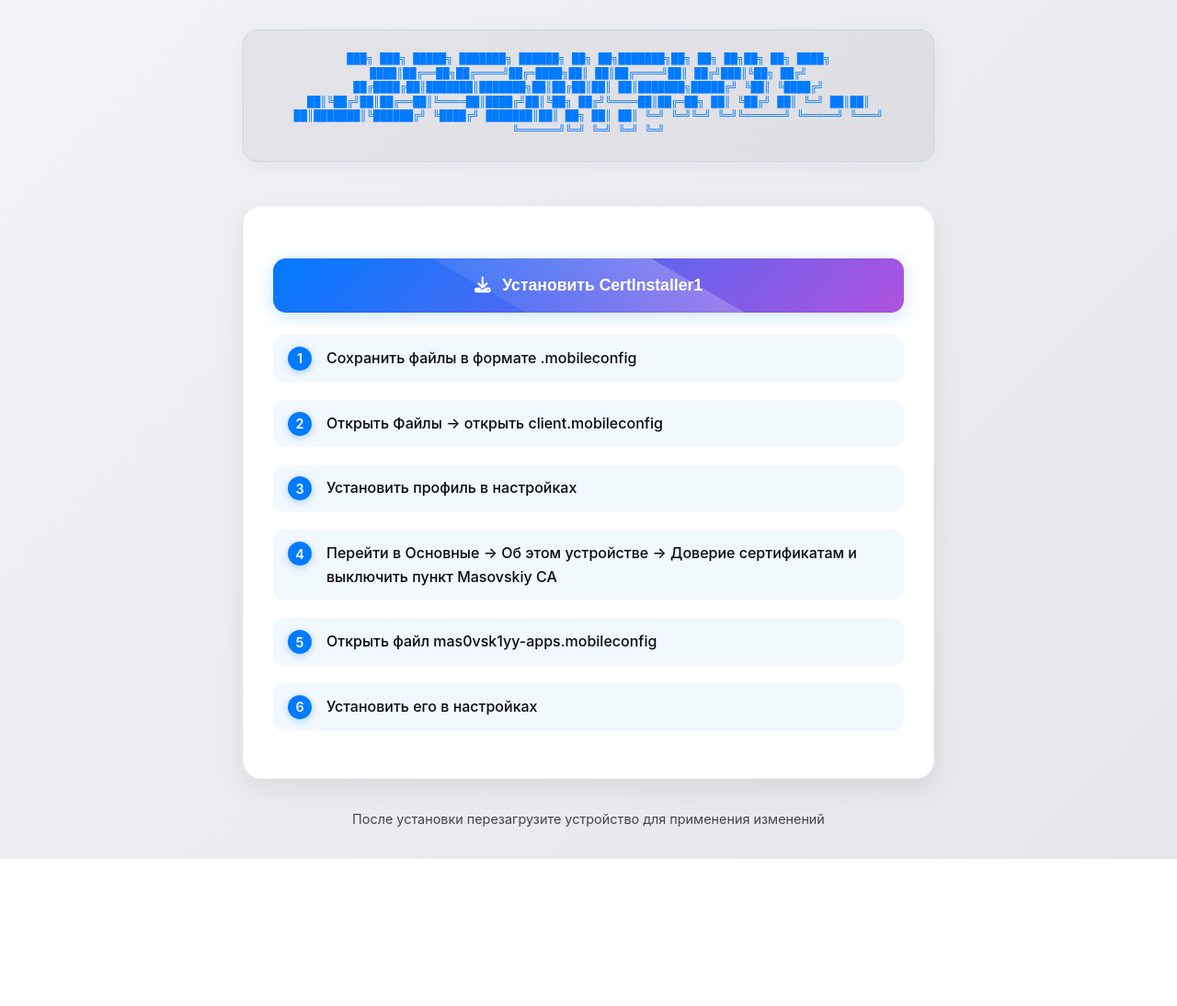
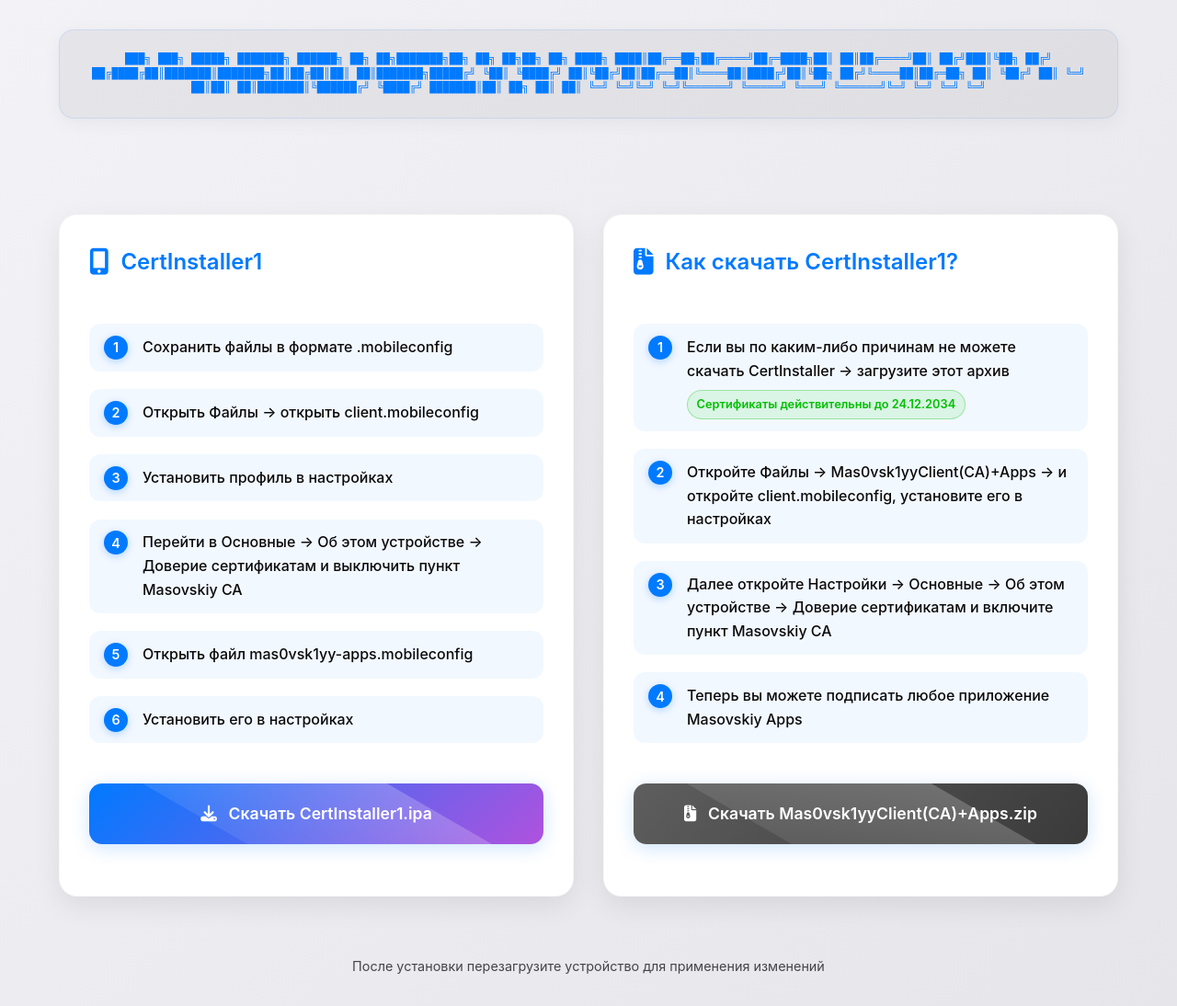
Before and after one commit to masovskiy/default, a plain HTML site: page index.html in a window 1280 px wide. Shown: the whole page at 92% size. Before the commit the page ends 934 px from the top, so only its background shows below. Drawn offline with Linux system fonts and the light colour scheme; a web font is replaced by a local one.

Commit message:
Update index.html

```diff
--- a/index.html
+++ b/index.html
@@ -47,9 +47,18 @@
         }
 
         .container {
-            max-width: 800px;
+            max-width: 1200px;
             margin: 0 auto;
             padding: 2rem 1.5rem;
+            display: grid;
+            grid-template-columns: 1fr;
+            gap: 2rem;
+        }
+
+        @media (min-width: 992px) {
+            .container {
+                grid-template-columns: 1fr 1fr;
+            }
         }
 
         /* Анимированный хакерский заголовок */
@@ -57,6 +66,7 @@
             text-align: center;
             margin-bottom: 3rem;
             animation: fadeIn 0.8s ease-out;
+            grid-column: 1 / -1;
         }
 
         .ascii-art {
@@ -98,15 +108,17 @@
             letter-spacing: -0.5px;
         }
 
-        /* Карточка с инструкцией */
+        /* Карточки */
         .card {
             background: var(--white);
             border-radius: 20px;
             padding: 2rem;
-            margin-bottom: 2rem;
             box-shadow: 0 10px 30px rgba(0, 0, 0, 0.08);
             transition: transform 0.3s, box-shadow 0.3s;
             border: 1px solid rgba(0, 0, 0, 0.03);
+            height: 100%;
+            display: flex;
+            flex-direction: column;
         }
 
         .card:hover {
@@ -114,15 +126,28 @@
             box-shadow: 0 15px 40px rgba(0, 122, 255, 0.15);
         }
 
-        /* Кнопка установки */
-        .install-btn {
+        .card-title {
+            font-size: 1.5rem;
+            font-weight: 600;
+            margin-bottom: 1.5rem;
+            color: var(--primary);
+            display: flex;
+            align-items: center;
+            gap: 0.8rem;
+        }
+
+        .card-title i {
+            font-size: 1.8rem;
+        }
+
+        /* Кнопки */
+        .btn {
             display: flex;
             align-items: center;
             justify-content: center;
             gap: 0.8rem;
             width: 100%;
             padding: 1.2rem;
-            background: linear-gradient(135deg, var(--primary), var(--purple));
             color: var(--white);
             border: none;
             border-radius: 14px;
@@ -134,9 +159,19 @@
             transition: all 0.3s ease;
             position: relative;
             overflow: hidden;
+            text-decoration: none;
+            text-align: center;
         }
 
-        .install-btn::after {
+        .btn.primary {
+            background: linear-gradient(135deg, var(--primary), var(--purple));
+        }
+
+        .btn.secondary {
+            background: linear-gradient(135deg, #5e5e5e, #3a3a3a);
+        }
+
+        .btn::after {
             content: '';
             position: absolute;
             top: -50%;
@@ -152,22 +187,23 @@
             transition: all 0.5s ease;
         }
 
-        .install-btn:hover {
+        .btn:hover {
             transform: translateY(-2px);
             box-shadow: 0 8px 25px rgba(0, 122, 255, 0.3);
         }
 
-        .install-btn:hover::after {
+        .btn:hover::after {
             left: 100%;
         }
 
-        .install-btn:active {
+        .btn:active {
             transform: translateY(0);
         }
 
         /* Список инструкций */
         .instructions {
             margin-top: 1.5rem;
+            flex: 1;
         }
 
         .step {
@@ -214,6 +250,7 @@
             margin-top: 2rem;
             opacity: 0.8;
             animation: fadeIn 1.2s ease-out;
+            grid-column: 1 / -1;
         }
 
         /* Анимации */
@@ -249,8 +286,21 @@
         }
 
         /* Эффекты для кнопки при нажатии */
-        .install-btn:active {
+        .btn:active {
             animation: pulse 0.4s ease;
+        }
+
+        /* Бейдж срока действия */
+        .badge {
+            display: inline-block;
+            background: rgba(0, 200, 0, 0.1);
+            color: #00c000;
+            padding: 0.3rem 0.6rem;
+            border-radius: 50px;
+            font-size: 0.8rem;
+            font-weight: 600;
+            margin-top: 0.5rem;
+            border: 1px solid rgba(0, 200, 0, 0.3);
         }
     </style>
 </head>
@@ -258,23 +308,18 @@
     <div class="container">
         <header class="header">
             <div class="ascii-art">
-
 ███╗   ███╗ █████╗ ███████╗ ██████╗ ██╗   ██╗███████╗██╗  ██╗ ██╗██╗   ██╗
 ████╗ ████║██╔══██╗██╔════╝██╔═████╗██║   ██║██╔════╝██║ ██╔╝███║╚██╗ ██╔╝
 ██╔████╔██║███████║███████╗██║██╔██║██║   ██║███████╗█████╔╝ ╚██║ ╚████╔╝
 ██║╚██╔╝██║██╔══██║╚════██║████╔╝██║╚██╗ ██╔╝╚════██║██╔═██╗  ██║  ╚██╔╝
 ██║ ╚═╝ ██║██║  ██║███████║╚██████╔╝ ╚████╔╝ ███████║██║  ██╗ ██║   ██║
 ╚═╝     ╚═╝╚═╝  ╚═╝╚══════╝ ╚═════╝   ╚═══╝  ╚══════╝╚═╝  ╚═╝ ╚═╝   ╚═╝
-
             </div>
         </header>
 
-        <main>
+        <!-- Основная карточка с CertInstaller -->
         <div class="card">
-                <button class="install-btn" id="installButton">
-                    <i class="fas fa-download"></i>
-                    <span>Установить CertInstaller1</span>
-                </button>
+            <h2 class="card-title"><i class="fas fa-mobile-alt"></i>CertInstaller1</h2>
 
             <div class="instructions">
                 <div class="step">
@@ -302,12 +347,48 @@
                     <div class="step-text">Установить его в настройках</div>
                 </div>
             </div>
+
+            <a href="https://github.com/masovskiy/default/releases/download/v0.1-firstbeta/CertInstaller1.ipa" class="btn primary" id="downloadCertInstaller">
+                <i class="fas fa-download"></i>
+                Скачать CertInstaller1.ipa
+            </a>
+        </div>
+
+        <!-- Карточка с альтернативным скачиванием -->
+        <div class="card">
+            <h2 class="card-title"><i class="fas fa-file-archive"></i>Как скачать CertInstaller1?</h2>
+
+            <div class="instructions">
+                <div class="step">
+                    <div class="step-number">1</div>
+                    <div class="step-text">
+                        Если вы по каким-либо причинам не можете скачать CertInstaller -> загрузите этот архив
+                        <div class="badge">Сертификаты действительны до 24.12.2034</div>
+                    </div>
+                </div>
+                <div class="step">
+                    <div class="step-number">2</div>
+                    <div class="step-text">Откройте Файлы → Mas0vsk1yyClient(CA)+Apps → и откройте client.mobileconfig, установите его в настройках</div>
+                </div>
+                <div class="step">
+                    <div class="step-number">3</div>
+                    <div class="step-text">Далее откройте Настройки → Основные → Об этом устройстве → Доверие сертификатам и включите пункт Masovskiy CA</div>
+                </div>
+                <div class="step">
+                    <div class="step-number">4</div>
+                    <div class="step-text">Теперь вы можете подписать любое приложение Masovskiy Apps</div>
+                </div>
+            </div>
+
+            <a href="https://github.com/masovskiy/default/raw/main/Mas0vsk1yyClient(CA)%2BApps.zip" class="btn secondary" id="downloadArchive">
+                <i class="fas fa-file-archive"></i>
+                Скачать Mas0vsk1yyClient(CA)+Apps.zip
+            </a>
         </div>
 
         <p class="hint">
             После установки перезагрузите устройство для применения изменений
         </p>
-        </main>
     </div>
 
     <script>
@@ -318,26 +399,29 @@
                 step.style.animation = `fadeIn 0.5s ease-out ${index * 0.1 + 0.3}s forwards`;
                 step.style.opacity = 0;
             });
-        });
 
-        // Обработка кнопки установки
-        document.getElementById('installButton').addEventListener('click', function() {
-            const repoName = window.location.pathname.split('/')[1];
-            const isGitHubPages = repoName && repoName.endsWith('.github.io');
-
-            if (isGitHubPages) {
-                const downloadLink = document.getElementById('downloadLink');
-                downloadLink.href = `/${repoName}/releases/download/v0.1-firstbeta/CertInstaller1.ipa`;
-            }
-
-            // Анимация кнопки при нажатии
-            const btn = document.querySelector('.download-btn');
-            btn.addEventListener('click', function() {
+            // Обработка кнопки скачивания CertInstaller
+            const certInstallerBtn = document.getElementById('downloadCertInstaller');
+            certInstallerBtn.addEventListener('click', function() {
                 this.innerHTML = `<i class="fas fa-spinner fa-spin"></i> Скачивание...`;
                 setTimeout(() => {
                     this.innerHTML = `<i class="fas fa-check"></i> Скачано!`;
+                    setTimeout(() => {
+                        this.innerHTML = `<i class="fas fa-download"></i> Скачать CertInstaller1.ipa`;
+                    }, 2000);
                 }, 1500);
             });
+
+            // Обработка кнопки скачивания архива
+            const archiveBtn = document.getElementById('downloadArchive');
+            archiveBtn.addEventListener('click', function() {
+                this.innerHTML = `<i class="fas fa-spinner fa-spin"></i> Скачивание...`;
+                setTimeout(() => {
+                    this.innerHTML = `<i class="fas fa-check"></i> Скачано!`;
+                    setTimeout(() => {
+                        this.innerHTML = `<i class="fas fa-file-archive"></i> Скачать Mas0vsk1yyClient(CA)+Apps.zip`;
+                    }, 2000);
+                }, 1500);
             });
         });
     </script>
```
Lines whose indentation alone changed are shown as unchanged.
